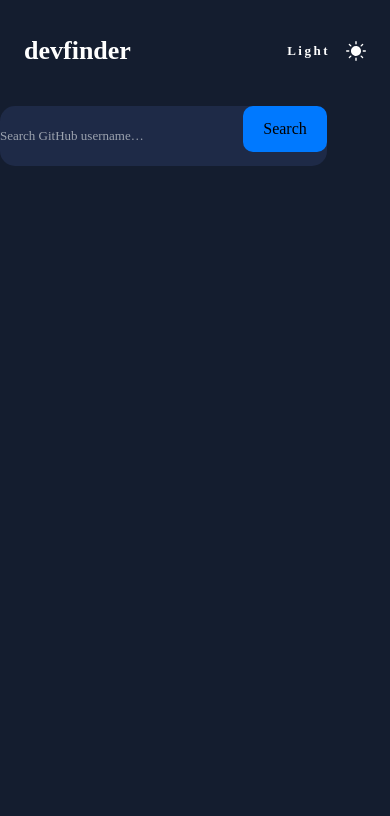
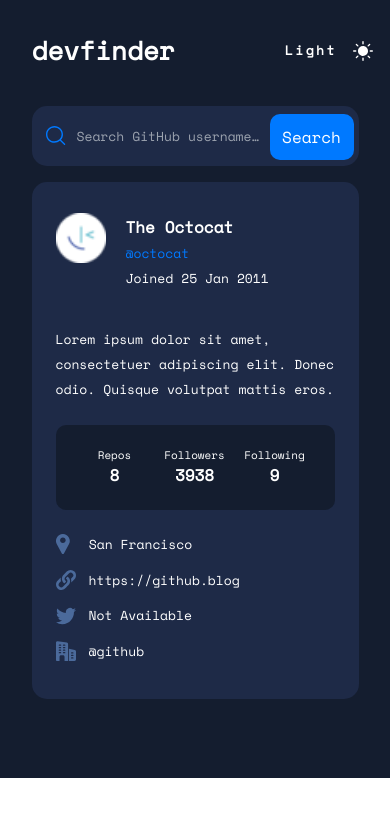
Before and after one commit to Josh-D18/devfinder, a React (Create React App) app: page / in a window 390 px wide. Shown: the top 816 px of the page. Built offline with nearby package versions, Linux system fonts and the light colour scheme.

Commit message:
completed mobile dark

```diff
--- a/public/index.html
+++ b/public/index.html
@@ -8,6 +8,12 @@
     <meta
       name="description"
       content="Web site created using create-react-app"
+    />
+    <link rel="preconnect" href="https://fonts.googleapis.com" />
+    <link rel="preconnect" href="https://fonts.gstatic.com" crossorigin />
+    <link
+      href="https://fonts.googleapis.com/css2?family=Space+Mono&display=swap"
+      rel="stylesheet"
     />
     <link rel="apple-touch-icon" href="%PUBLIC_URL%/logo192.png" />
     <!--
--- a/src/components/Input/Input.module.css
+++ b/src/components/Input/Input.module.css
@@ -1,5 +1,3 @@
 .input {
-  @apply text-secondary-400 leading-[25px] text-[13px] not-italic w-full h-full rounded-[15px];
-  background: transparent;
-  color: #fff;
+  @apply text-secondary-400 leading-[25px] text-[13px] not-italic  w-[327px] h-[60px] bg-secondary-200  rounded-[15px] pl-[45px];
 }
--- a/src/components/Input/Input.tsx
+++ b/src/components/Input/Input.tsx
@@ -4,12 +4,21 @@
 
 const Input = () => {
   return (
-    <form className="flex justify-center w-[327px] h-[60px] bg-secondary-200  rounded-[15px] ">
+    <form className="flex justify-center ">
+      <div className="absolute w-[20.05px] h-[20px]  ">
+        <div>
+          <img
+            src={searchIcon}
+            alt=""
+            className="max-w-[20.05px] max-h-[20px] w-full h-full relative right-[139px] top-[20px]"
+          />
+        </div>
+      </div>
       <input className={styles.input} placeholder="Search GitHub username…" />
-      <div>
+      <div className="absolute">
         <button
           type="submit"
-          className="bg-secondary-500 rounded-[10px] w-[84px] h-[46px]"
+          className="bg-secondary-500 rounded-[10px] w-[84px] h-[46px] relative top-[1px] left-[120px] mr-[7px] mb-[7.5px] mt-[6.5px] text-secondary-400"
         >
           Search
         </button>
--- a/src/components/MainPage/MainPage.tsx
+++ b/src/components/MainPage/MainPage.tsx
@@ -1,11 +1,13 @@
 import Input from "../Input/Input";
 import dark from "../../assets/icon-moon.svg";
 import light from "../../assets/icon-sun.svg";
+import User from "../User/User";
 
 export const MainPage = () => {
   return (
-    <div className="w-full h-full bg-secondary-300">
-      <div className="flex items-center px-[24px] justify-between pt-[31px] pb-[36px]">
+    <div className="w-full  bg-secondary-300 ">
+      <div className="flex flex-col items-center px-[24px] justify-between  m-[0_auto] h-auto">
+        <div className="flex max-w-[327px] w-full justify-between mb-[36px] mt-[31px]">
           <h1 className="mr-[110px] leading-[39px] text-[26px] font-[700] not-italic text-secondary-400 lowercase">
             devfinder
           </h1>
@@ -17,6 +19,8 @@
           </div>
         </div>
         <Input />
+        <User />
+      </div>
     </div>
   );
 };
--- /dev/null
+++ b/src/components/User/User.tsx
@@ -0,0 +1,65 @@
+import React from "react";
+import icon from "../../assets/favicon-32x32.png";
+import Links from "./ui/Links/Links";
+
+const User = () => {
+  return (
+    <div className="m-[0_auto]">
+      <div className="w-[327px] bg-secondary-200 rounded-[15px] h-[517px] mx-[auto] mt-[16px] mb-[79px]">
+        <div className="flex items-center pl-[24px] pr-[69px]">
+          <img
+            src={icon}
+            alt=""
+            className="max-w-[70px] max-h-[70px] pr-[19.5px] w-full h-full"
+          />
+          <div className=" pt-[33px]">
+            <p className="font-[700] text-[16px] leading-[24px] text-secondary-400 not-italic pb-[5px]">
+              The Octocat
+            </p>
+            <p className="leading-[19px] text-[13px] font-[400] text-secondary-500 not-italic pb-[6px]">
+              @octocat
+            </p>
+            <p className="font-[400] text-[13px] leading-[19px] not-italic text-secondary-400 pb-[6px]">
+              Joined 25 Jan 2011
+            </p>
+          </div>
+        </div>
+        <div>
+          <p className="px-[24px] pt-[33px] font-[400] text-[13px] leading-[25px] text-secondary-400 ">
+            Lorem ipsum dolor sit amet, consectetuer adipiscing elit. Donec
+            odio. Quisque volutpat mattis eros.
+          </p>
+        </div>
+        <div className="w-[279px] h-[85px] bg-secondary-300 flex justify-center items-center m-auto rounded-[10px] mt-[23px] mb-[24px]">
+          <div className="mr-[1px] text-center w-[79px] pt-[18px] pb-[19px] ">
+            <p className="font-[400] not-italic text-[11px] leading-[16px] text-secondary-400">
+              Repos
+            </p>
+            <p className="not-italic font-[700] text-[16px] leading-[24px] uppercase text-secondary-400">
+              8
+            </p>
+          </div>
+          <div className="mr-[1px] text-center w-[79px] pt-[18px] pb-[19px] ">
+            <p className="font-[400] not-italic text-[11px] leading-[16px] text-secondary-400">
+              Followers
+            </p>
+            <p className="not-italic font-[700] text-[16px] leading-[24px] uppercase text-secondary-400">
+              3938
+            </p>
+          </div>
+          <div className="mr-[1px] text-center w-[79px] pt-[18px] pb-[19px] ">
+            <p className="font-[400] not-italic text-[11px] leading-[16px] text-secondary-400">
+              Following
+            </p>
+            <p className="not-italic font-[700] text-[16px] leading-[24px] uppercase text-secondary-400">
+              9
+            </p>
+          </div>
+        </div>
+        <Links />
+      </div>
+    </div>
+  );
+};
+
+export default User;
--- /dev/null
+++ b/src/components/User/ui/Links/Links.tsx
@@ -0,0 +1,44 @@
+import location from "../../../../assets/icon-location.svg";
+import website from "../../../../assets/icon-website.svg";
+import twitter from "../../../../assets/icon-twitter.svg";
+import company from "../../../../assets/icon-company.svg";
+
+interface ILinks {
+  locationLink?: string;
+  websiteLink?: string;
+  twitterLink?: string;
+  companyLink?: string;
+}
+
+const Links = (props: ILinks) => {
+  return (
+    <div className="mb-[48px] w-[185px]">
+      <div className="flex items-center pb-[16px]">
+        <img src={location} alt="" className="pl-[24px] pr-[19.25px]" />
+        <p className="font-[400] text-[13px] leading-[19px] not-italic text-secondary-400">
+          San Francisco
+        </p>
+      </div>
+      <div className="flex items-center pb-[16px]">
+        <img src={website} alt="" className="pl-[24px] pr-[13.01px]" />
+        <p className="font-[400] text-[13px] leading-[19px] not-italic text-secondary-400">
+          https://github.blog
+        </p>
+      </div>
+      <div className="flex items-center pb-[16px]">
+        <img src={twitter} alt="" className="pl-[24px] pr-[13px]" />
+        <p className="font-[400] text-[13px] leading-[19px] not-italic text-secondary-400">
+          Not Available
+        </p>
+      </div>
+      <div className="flex items-center pb-[16px]">
+        <img src={company} alt="" className="pl-[24px] pr-[13px]" />
+        <p className="font-[400] text-[13px] leading-[19px] not-italic text-secondary-400">
+          @github
+        </p>
+      </div>
+    </div>
+  );
+};
+
+export default Links;
```
Lines whose indentation alone changed are shown as unchanged.
